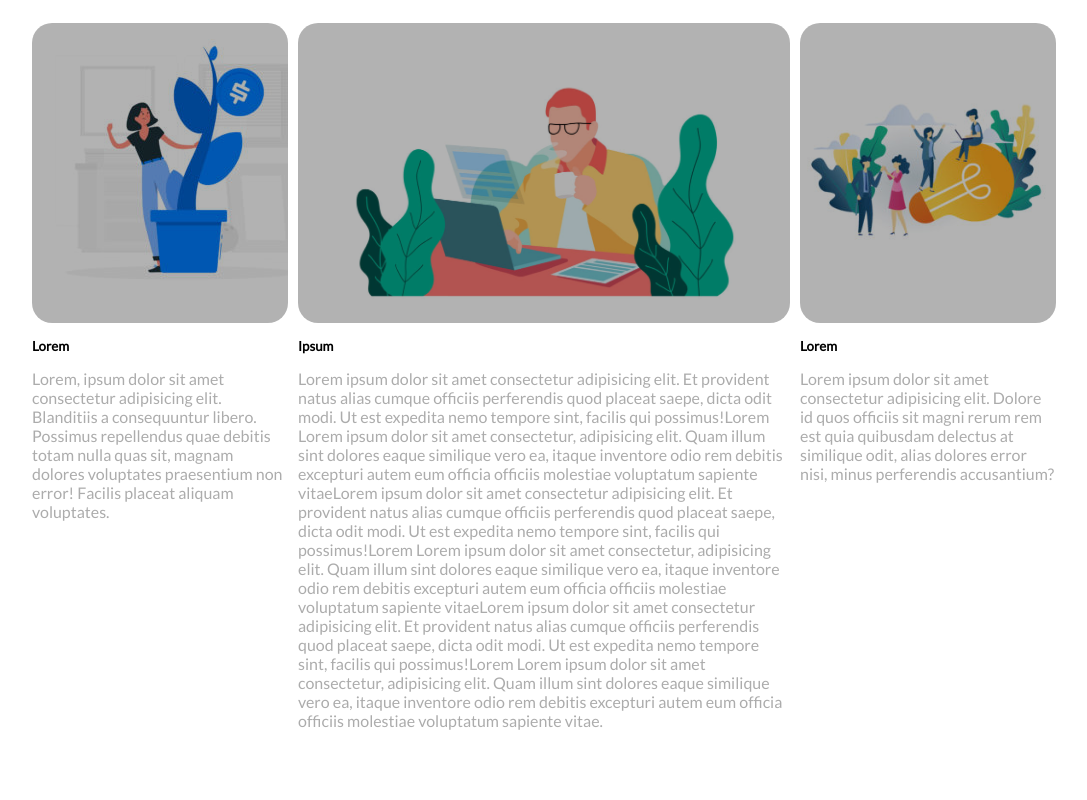
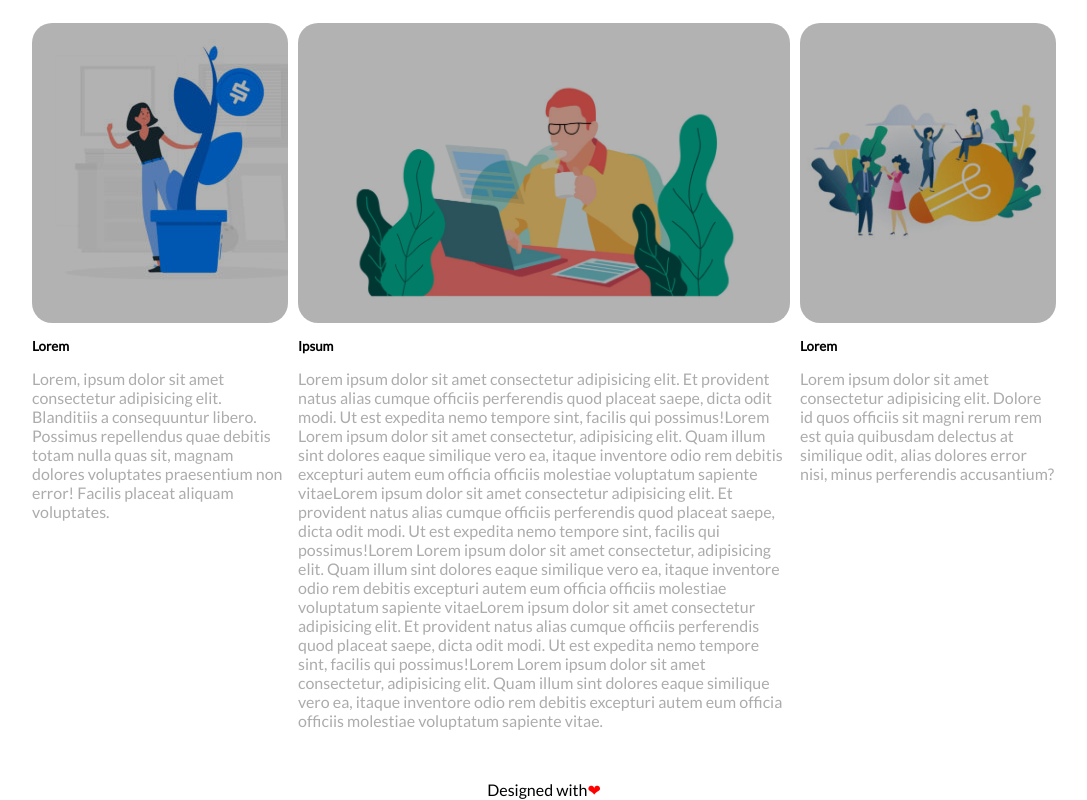
Before and after one commit to andrea1632/htmlcss-wp, a plain HTML site: page index.html in a window 1280 px wide. Shown: the part 897-1697 px from the top of the page, without its empty margins (96-1183 px from the left). Before the commit the page ends 1647 px from the top, so only its background shows below. Drawn offline with Linux system fonts and the light colour scheme.

Commit message:
added footer

```diff
--- a/asset/css/style.css
+++ b/asset/css/style.css
@@ -29,7 +29,6 @@ body{
     border-radius: 20px;
 }
 .second-section{
-    height: 500px;
     margin-top: 20px;
 }
 .top{
@@ -139,3 +138,11 @@ li{
     background-position: center;
     background-repeat: no-repeat;
 }
+#heart{
+    color:red;
+    display: inline-block;
+}
+footer{
+    text-align: center;
+    margin-top: 30px;
+}
--- a/index.html
+++ b/index.html
@@ -77,7 +77,8 @@
             </div>
         </section>
     </main>
-    <footer></footer>
-
+    <footer>
+        Designed with<div id="heart">&#10084;</div>
+    </footer>
 </body>
 </html>
```
